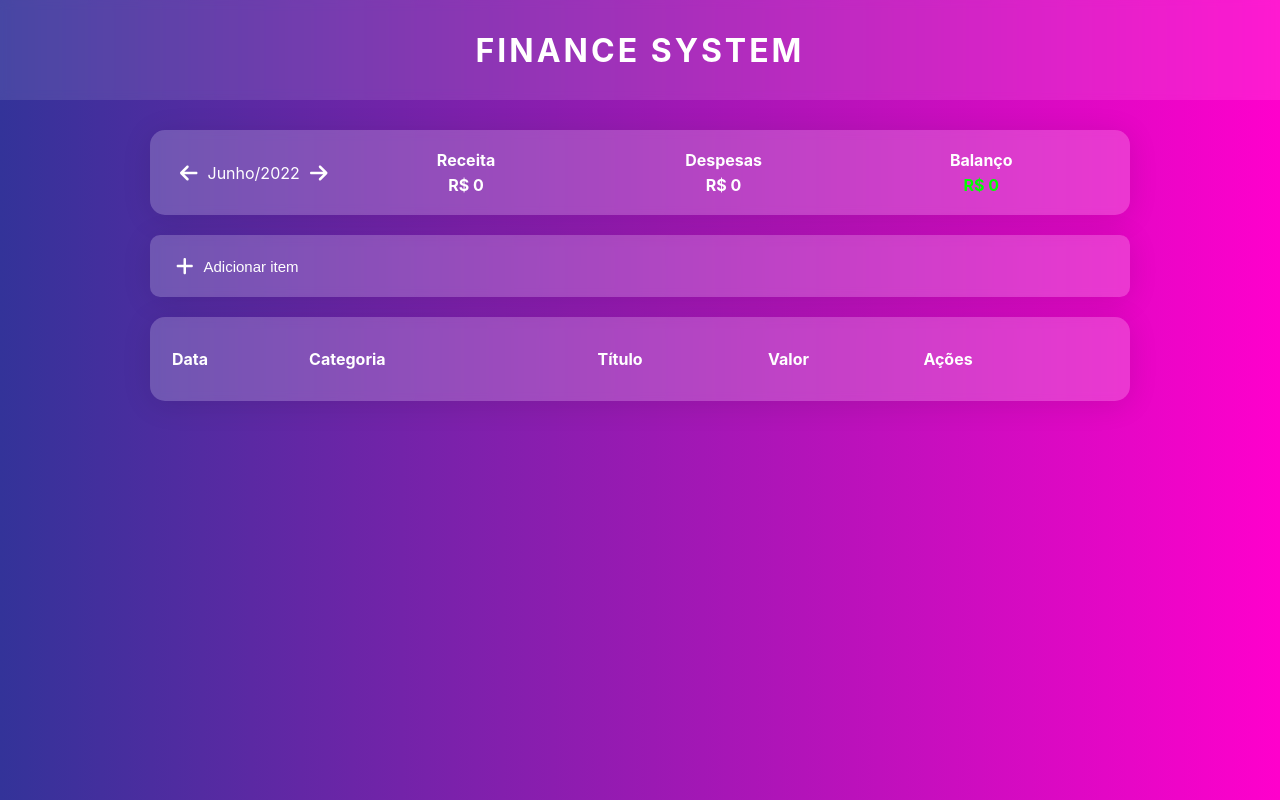
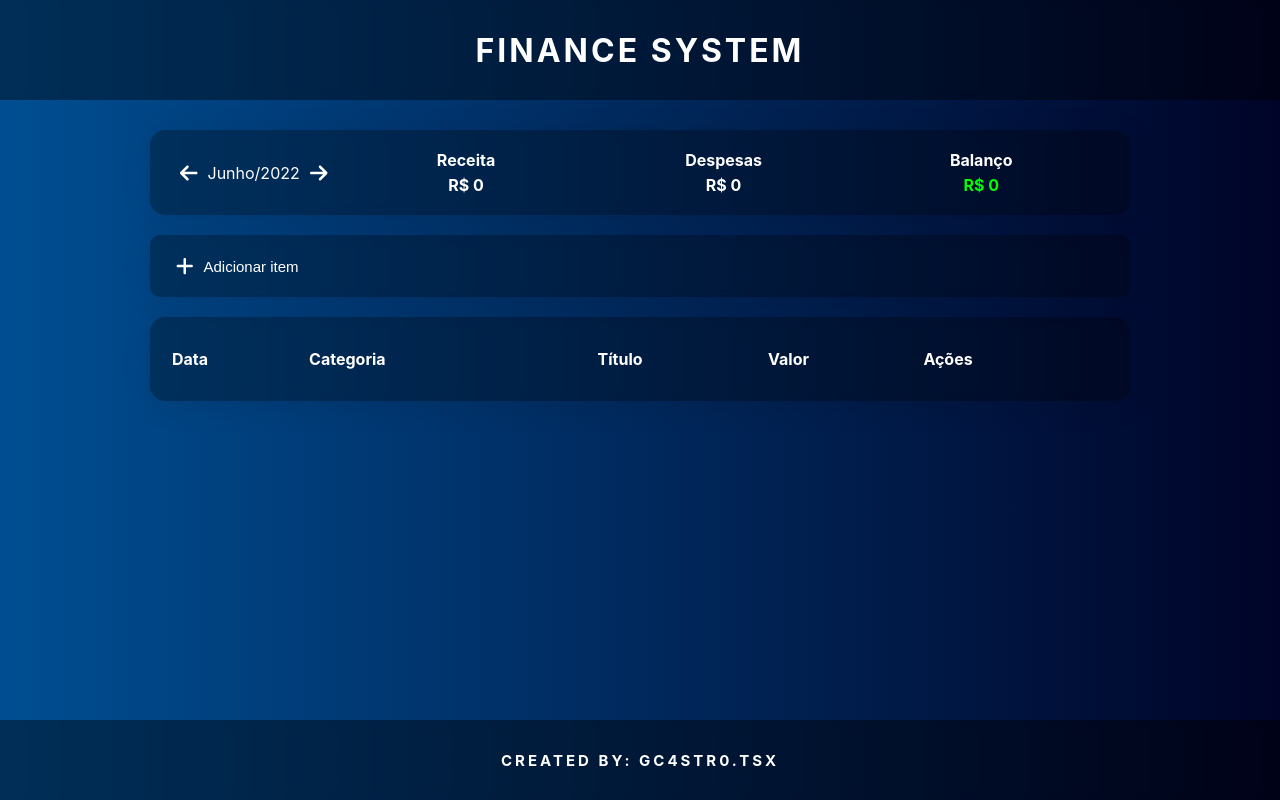
Before and after one commit to gabrielcastr0/finance-system, a React (Create React App) app: page / in a window 1280 px wide. Built offline with nearby package versions, Linux system fonts and the light colour scheme; the HTML template or start-up script is replaced by a standard one.

Commit message:
Changing some styles

```diff
--- a/src/App.styled.ts
+++ b/src/App.styled.ts
@@ -2,13 +2,13 @@ import styled from 'styled-components';
 
 export const Container = styled.div`
   height: 100vh;
-  background: #ff00cc;
-  background: -webkit-linear-gradient(to right, #333399, #ff00cc);
-  background: linear-gradient(to right, #333399, #ff00cc);Chrome 26+, Opera 12+, Safari 7+ */
+  background: #000428;
+  background: -webkit-linear-gradient(to right, #004e92, #000428);
+  background: linear-gradient(to right, #004e92, #000428);
 `;
 
 export const Header = styled.header`
-  background: rgba(255, 255, 255, 0.1);
+  background: rgba(0, 0, 0, 0.4);
   backdrop-filter: blur(5px);
   width: auto;
   height: 6.25rem;
@@ -35,3 +35,25 @@ export const Body = styled.div`
     padding: 0 10px 0 10px;
   }
 `;
+
+export const Footer = styled.footer`
+  background: rgba(0, 0, 0, 0.4);
+  backdrop-filter: blur(5px);
+  width: 100%;
+  height: 5rem;
+  display: flex;
+  justify-content: center;
+  align-items: center;
+  position: absolute;
+  bottom: 0;
+`;
+
+export const FooterText = styled.h1`
+  margin: 0;
+  padding: 0;
+  text-align: center;
+  color: #fff;
+  text-transform: uppercase;
+  letter-spacing: 0.188rem;
+  font-size: 0.9375rem;
+`;
--- a/src/App.tsx
+++ b/src/App.tsx
@@ -127,6 +127,10 @@ const App = () => {
 
         <TableArea list={filteredList} onDeleteItem={handleDeleteItem}/>
       </Styled.Body>
+
+      <Styled.Footer>
+        <Styled.FooterText>Created by: gc4str0.tsx</Styled.FooterText>
+      </Styled.Footer>
     </Styled.Container>
   )
 }
--- a/src/components/InfoArea/styled.ts
+++ b/src/components/InfoArea/styled.ts
@@ -3,7 +3,7 @@ import styled from 'styled-components';
 export const Container = styled.div`
   display: flex;
   align-items: center;
-  background: rgba(255, 255, 255, 0.2);
+  background: rgba(0, 0, 0, 0.3);
   box-shadow: 0 4px 30px rgba(0, 0, 0, 0.1);
   backdrop-filter: blur(5px);
   border-radius: 15px;
--- a/src/components/InputArea/styled.ts
+++ b/src/components/InputArea/styled.ts
@@ -1,7 +1,7 @@
 import styled from 'styled-components';
 
 export const Container = styled.div`
-  background: rgba(255, 255, 255, 0.2);
+  background: rgba(0, 0, 0, 0.3);
   box-shadow: 0 4px 30px rgba(0, 0, 0, 0.1);
   backdrop-filter: blur(5px);
   border-radius: 15px;
--- a/src/components/Modal/styled.ts
+++ b/src/components/Modal/styled.ts
@@ -14,7 +14,7 @@ export const Container = styled.div`
 `;
 
 export const Content = styled.div`
-    background: rgba(255, 255, 255, 0.2);
+    background: rgba(0, 0, 0, 0.3);
     border-radius: 16px;
     box-shadow: 0 4px 30px rgba(0, 0, 0, 0.1);
     backdrop-filter: blur(5px);
--- a/src/components/TableArea/styled.ts
+++ b/src/components/TableArea/styled.ts
@@ -2,7 +2,7 @@ import styled from 'styled-components';
 
 export const Table = styled.table`
   width: 100%;
-  background: rgba(255, 255, 255, 0.2);
+  background: rgba(0, 0, 0, 0.3);
   box-shadow: 0 4px 30px rgba(0, 0, 0, 0.1);
   backdrop-filter: blur(5px);
   border-radius: 15px;
--- a/src/components/TableItem/index.tsx
+++ b/src/components/TableItem/index.tsx
@@ -26,18 +26,18 @@ export const TableItem = ({item, handleDeleteItem }: Props) => {
       </Styled.TableColumn>
       <Styled.TableColumn>{item.title}</Styled.TableColumn>
       <Styled.TableColumn>
-        <Styled.Value color={categories[item.category].expense ? 'red' : 'green'}>
+        <Styled.Value color={categories[item.category].expense ? 'red' : '#00FF00'}>
           R$ {item.value}
         </Styled.Value>
       </Styled.TableColumn>
 
       <Styled.TableColumn>
-      <Styled.ActionButton onClick={() => alert("Em construção...")} type="button">
+        {/* <Styled.ActionButton onClick={() => alert("Em construção...")} type="button">
           <FontAwesomeIcon icon={faPenToSquare} />
-        </Styled.ActionButton>
+        </Styled.ActionButton>    */}
 
         <Styled.ActionButton onClick={() => onDeleteItem(item)} type="button">
-          <FontAwesomeIcon icon={faTrashCan} />
+          <FontAwesomeIcon icon={faTrashCan} color="#fff"/>
         </Styled.ActionButton>
       </Styled.TableColumn>
     </Styled.TableLine>
```
